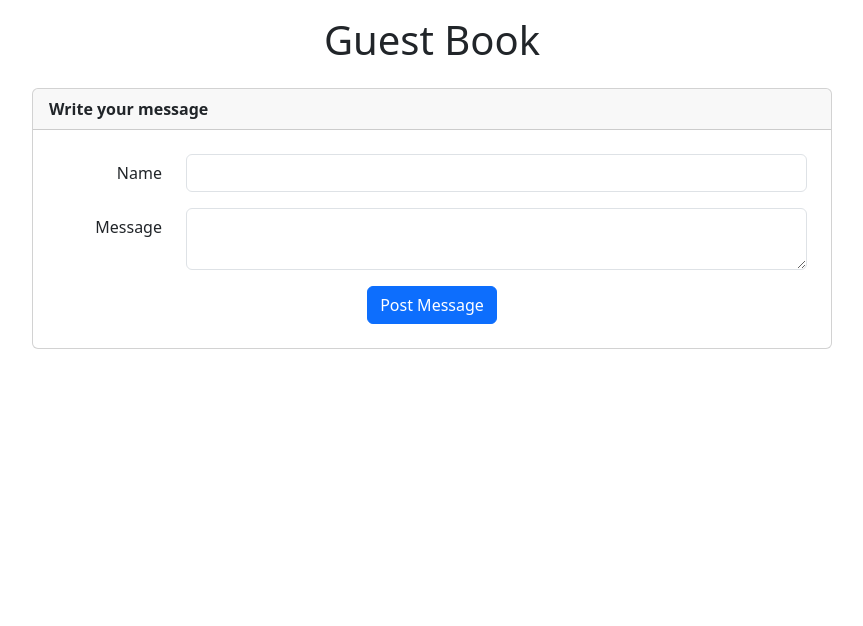
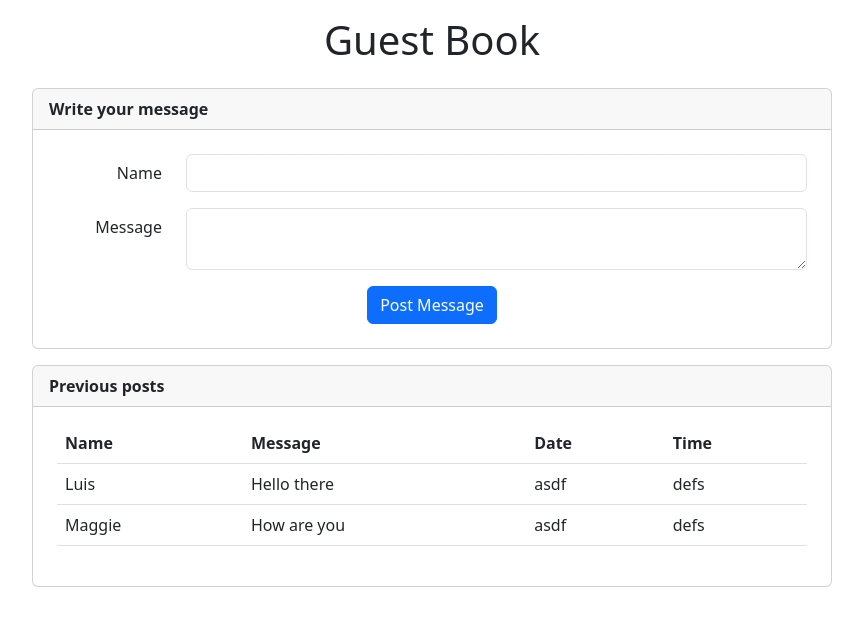
Before and after one commit to lcrespom/guest-book, a SvelteKit app: page / in a window 1280 px wide. Shown: the top 626 px of the page, without its empty margins (208-1071 px from the left). Built offline with nearby package versions, Linux system fonts and the light colour scheme.

Commit message:
Message table

```diff
--- a/src/routes/+page.svelte
+++ b/src/routes/+page.svelte
@@ -1,5 +1,6 @@
 <script lang="ts">
 	import EntryForm from './entry-form.svelte'
+	import PostTable from './post-table.svelte'
 
 	function submitEntry(evt: CustomEvent) {
 		console.dir(evt.detail)
@@ -9,6 +10,7 @@
 <article class="mx-auto">
 	<h1 class="text-center">Guest Book</h1>
 	<EntryForm on:submit={submitEntry} />
+	<PostTable />
 </article>
 
 <style>
--- a/src/routes/entry-form.svelte
+++ b/src/routes/entry-form.svelte
@@ -12,7 +12,7 @@
 
 <div class="card mt-4">
 	<div class="card-header fw-bold">Write your message</div>
-	<form class="p-4" on:submit|preventDefault={submitForm}>
+	<form class="m-4" on:submit|preventDefault={submitForm}>
 		<div class="row mb-3">
 			<label for="input-name" class="col-sm-2 col-form-label text-end">Name</label>
 			<div class="col-sm-10">
--- /dev/null
+++ b/src/routes/post-table.svelte
@@ -0,0 +1,32 @@
+<script lang="ts">
+	let messages = [
+		{ name: 'Luis', message: 'Hello there' },
+		{ name: 'Maggie', message: 'How are you' }
+	]
+</script>
+
+<div class="card mt-3">
+	<div class="card-header fw-bold">Previous posts</div>
+	<div class="m-4 mt-3">
+		<table class="table">
+			<thead>
+				<tr>
+					<th>Name</th>
+					<th>Message</th>
+					<th>Date</th>
+					<th>Time</th>
+				</tr>
+			</thead>
+			<tbody>
+				{#each messages as message}
+					<tr>
+						<td>{message.name}</td>
+						<td>{message.message}</td>
+						<td>asdf</td>
+						<td>defs</td>
+					</tr>
+				{/each}
+			</tbody>
+		</table>
+	</div>
+</div>
```
